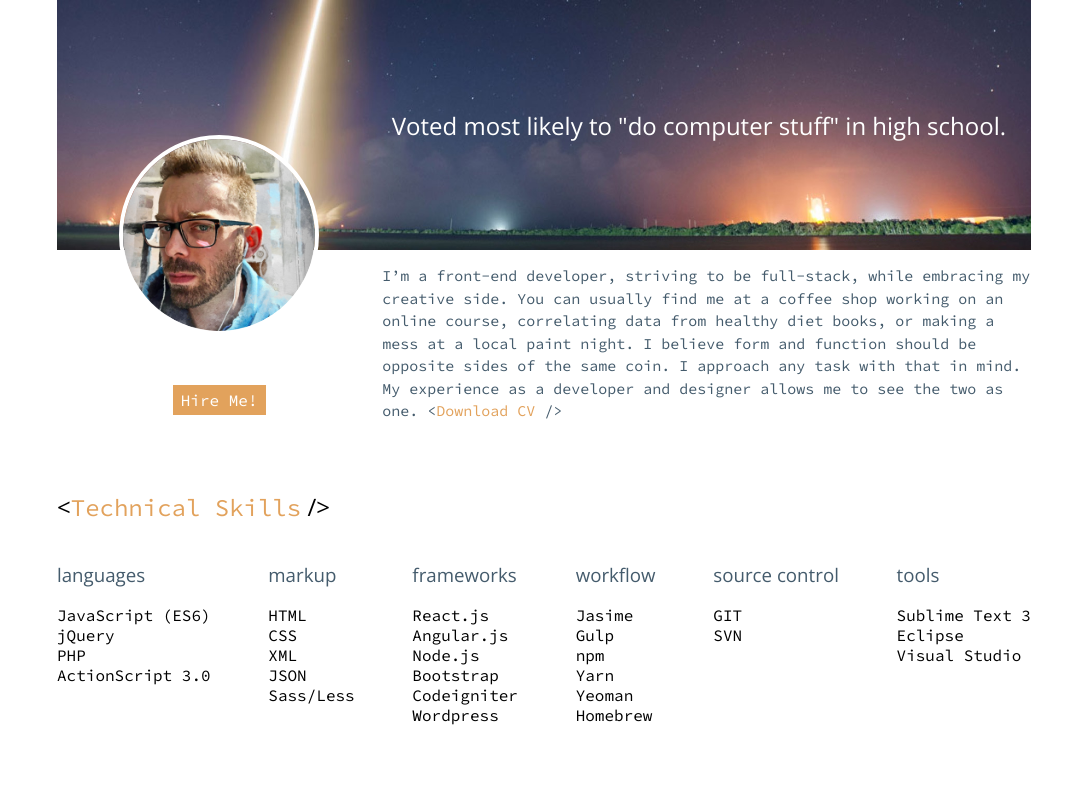
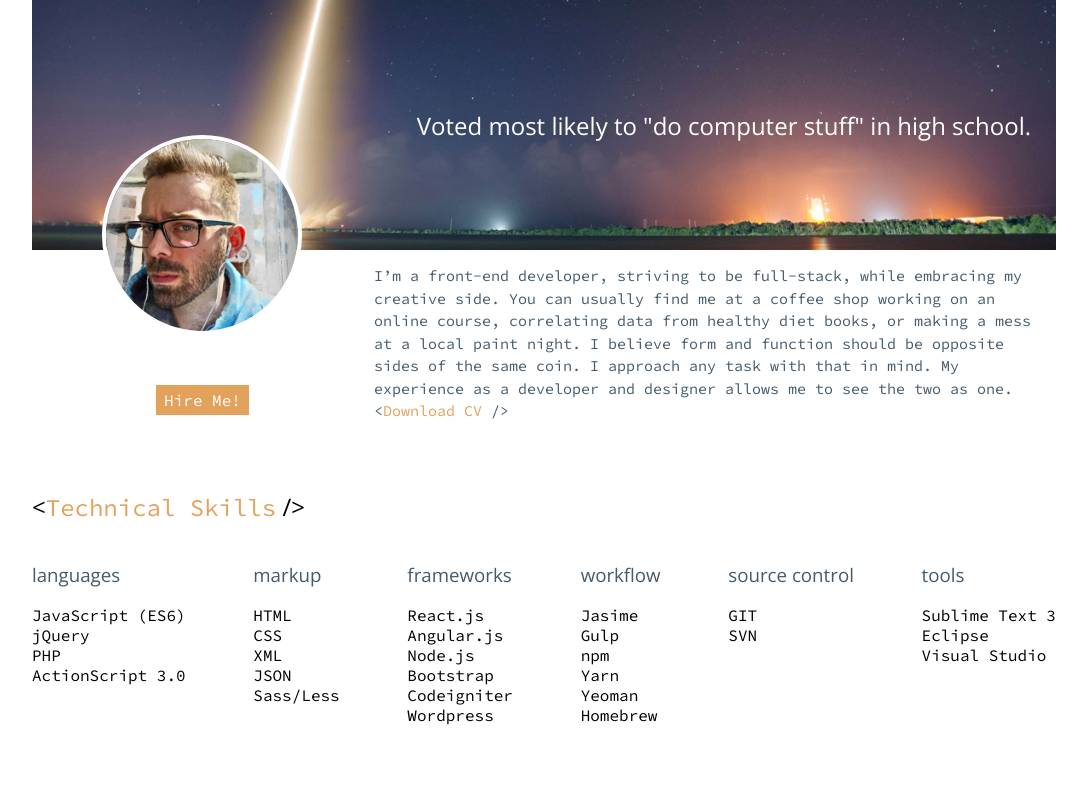
Before and after one commit to GrahamJerome/professional-profile, a React (Create React App) app: page / in a window 1280 px wide. Shown: the top 797 px of the page, without its empty margins (96-1183 px from the left). Built offline with nearby package versions, Linux system fonts and the light colour scheme.

Commit message:
added react callout.

```diff
--- a/public/index.html
+++ b/public/index.html
@@ -3,6 +3,7 @@
   <head>
     <meta charset="utf-8">
     <meta name="viewport" content="width=device-width, initial-scale=1, shrink-to-fit=no">
+    <meta name="description" content="I’m a front-end developer, striving to be full-stack, while embracing my creative side."
     <link rel="manifest" href="%PUBLIC_URL%/manifest.json">
     <link rel="shortcut icon" href="%PUBLIC_URL%/favicon.ico">
     <title>Graham Jerome - Front-End Developer</title>
--- a/src/Content.js
+++ b/src/Content.js
@@ -200,6 +200,8 @@
 						</div>
 					</div>
 				</section>
+
+				<p style={{color: "lightblue"}}>Powered by React.js</p>
 			</div>
 		);
 	}
--- a/src/css/responsive.css
+++ b/src/css/responsive.css
@@ -145,6 +145,10 @@
 
 /* Typical Desktop */
 @media screen and (min-width: 1024px) {
+	section {
+		padding: 0;
+	}
+
 	.heroBanner {
 		margin-left: 0px;
 		 margin-right: 0px;
```
